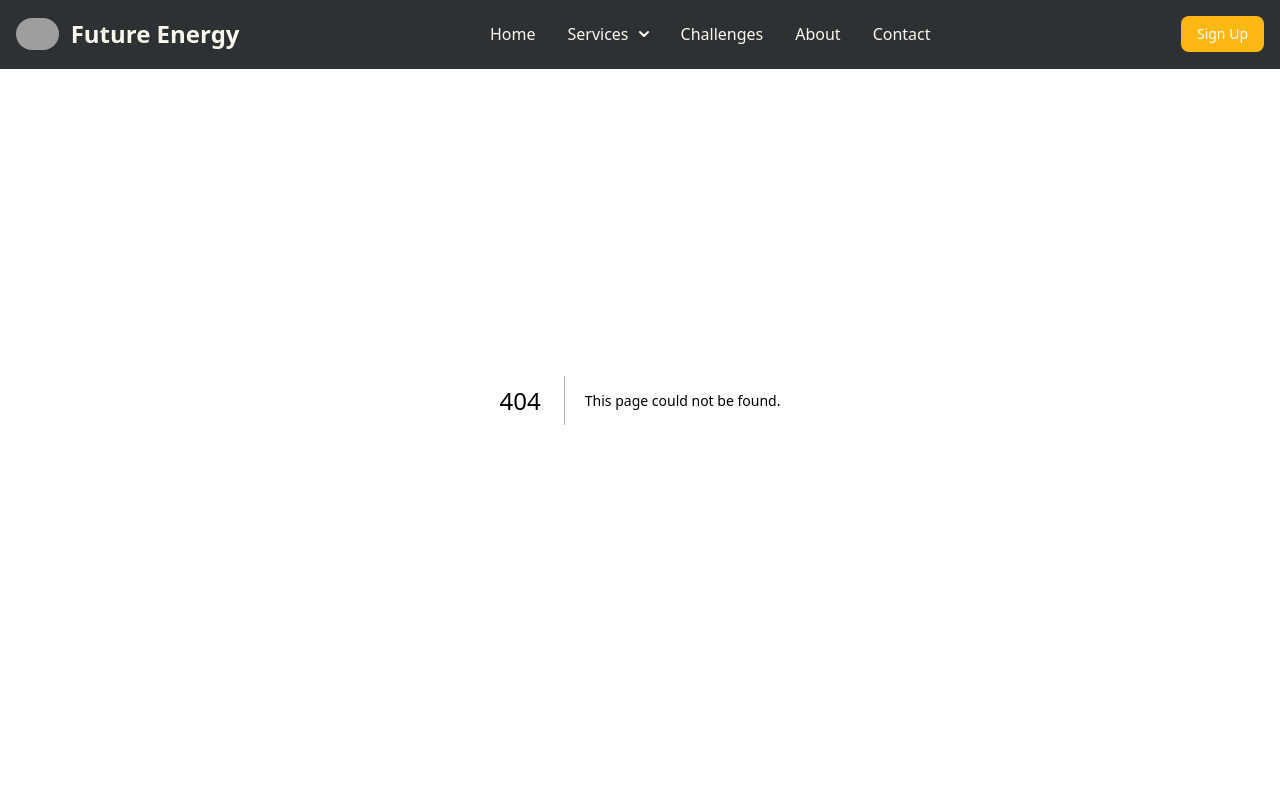
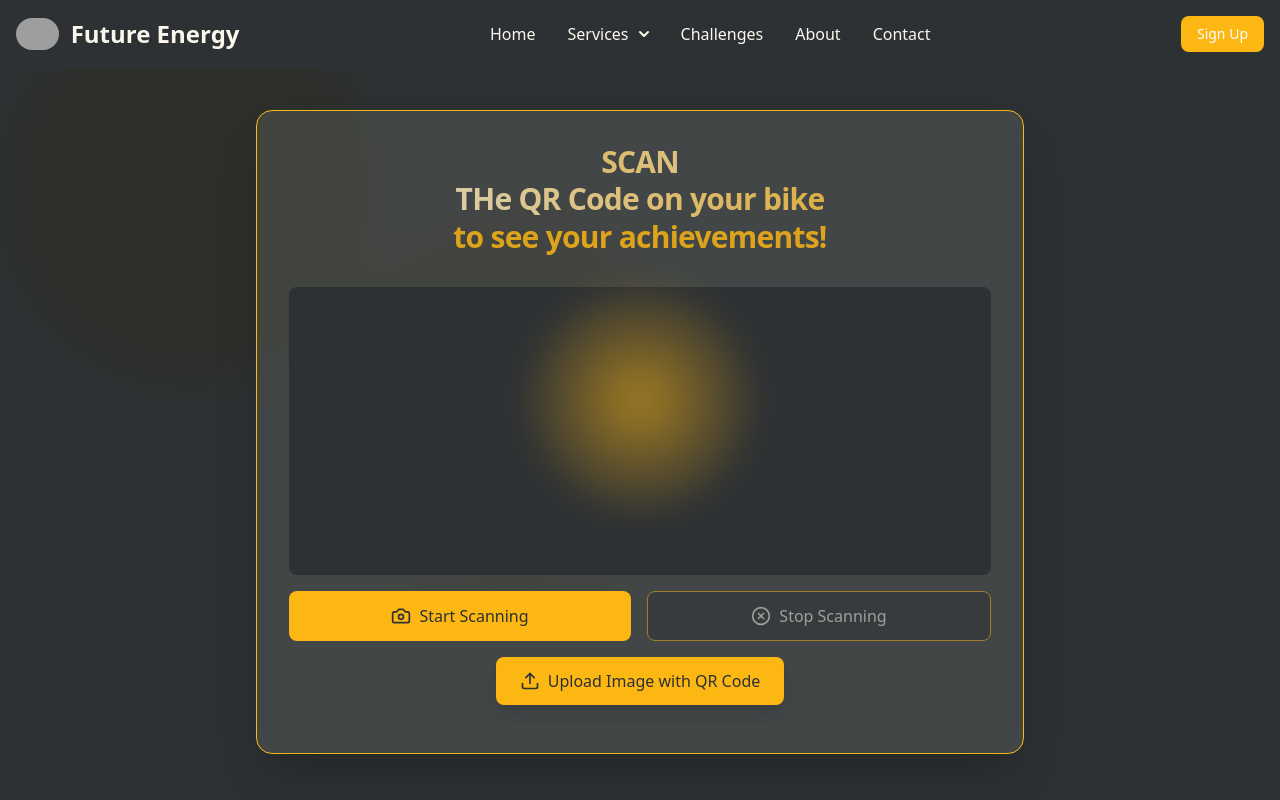
Before and after one commit to Eco-Sustainable-System/EcoTrackerSystem, a Next.js app in the folder eco-action-tracker/: page /qr in a window 1280 px wide. Before the commit this address had no page. Shown: the top 800 px of the page. Built offline with nearby package versions, Linux system fonts and the light colour scheme; grey boxes are pictures that could not be loaded.

Commit message:
create a pull request

```diff
--- a/eco-action-tracker/package.json
+++ b/eco-action-tracker/package.json
@@ -13,12 +13,15 @@
     "@react-three/drei": "^9.114.3",
     "@react-three/fiber": "^8.17.10",
     "@react-three/postprocessing": "^2.16.3",
+    "html5-qrcode": "^2.3.8",
     "js-cookie": "^3.0.5",
+    "jsqr": "^1.4.0",
     "next": "^14.0.0",
     "next-auth": "^4.24.8",
     "react": "^18.2.0",
     "react-dom": "^18.2.0",
     "react-qr-code": "^2.0.15",
+    "react-qr-scanner": "^1.0.0-alpha.11",
     "react-toastify": "^10.0.5",
     "recharts": "^2.13.0",
     "sweetalert2": "^11.14.2",
--- a/eco-action-tracker/src/app/Sidebar.css
+++ b/eco-action-tracker/src/app/Sidebar.css
@@ -23,3 +23,20 @@
   scrollbar-width: thin; /* "auto" or "thin" */
   scrollbar-color: #000000 rgba(0, 0, 0, 0.1); /* thumb and track color */
 }
+
+/* For WebKit browsers (Chrome, Safari, etc.) */
+::-webkit-scrollbar {
+  width: 8px; /* Adjust width if needed */
+}
+
+::-webkit-scrollbar-track {
+  background: black; /* Track background */
+}
+
+::-webkit-scrollbar-thumb {
+  background-color: black; /* Scrollbar handle */
+  border-radius: 10px; /* Optional: for rounded scrollbars */
+  border: 2px solid black; /* Optional: for space around the handle */
+}
+
+/* For Firefox */
--- a/eco-action-tracker/src/app/globals.css
+++ b/eco-action-tracker/src/app/globals.css
@@ -1,3 +1,46 @@
 @tailwind base;
 @tailwind components;
 @tailwind utilities;
+
+.energy-bolt {
+  width: 150px;
+  height: 250px;
+  background: linear-gradient(
+    135deg,
+    #fbbf24,
+    #f97316
+  ); /* Gradient for a fiery effect */
+  clip-path: polygon(
+    50% 0%,
+    60% 20%,
+    80% 20%,
+    65% 40%,
+    75% 40%,
+    50% 100%,
+    45% 60%,
+    35% 60%,
+    55% 40%,
+    40% 40%
+  ); /* Lightning bolt shape */
+  filter: drop-shadow(0 0 10px #60a5fa) drop-shadow(0 0 20px #60a5fa);
+  animation: energyPulse 3s ease-in-out infinite; /* Apply the pulse animation */
+  position: absolute;
+  cursor: move;
+}
+
+.energy-bolt:hover {
+  filter: drop-shadow(0 0 30px #60a5fa) drop-shadow(0 0 60px #60a5fa); /* Enhanced glow on hover */
+}
+
+@keyframes energyPulse {
+  0%,
+  100% {
+    filter: drop-shadow(0 0 10px #60a5fa) drop-shadow(0 0 20px #60a5fa);
+    transform: translate(-50%, -50%) scale(1);
+  }
+  50% {
+    filter: drop-shadow(0 0 20px #60a5fa) drop-shadow(0 0 40px #60a5fa)
+      drop-shadow(0 0 60px #60a5fa);
+    transform: translate(-50%, -50%) scale(1.05);
+  }
+}
--- /dev/null
+++ b/eco-action-tracker/src/app/qr/page.js
@@ -0,0 +1,229 @@
+"use client";
+import React, { useEffect, useRef, useState } from "react";
+import { Camera, Upload, XCircle } from "lucide-react";
+import QrScanner from "react-qr-scanner";
+import jsQR from "jsqr";
+
+const QRCodeReaderPage = () => {
+  const [qrCodeMessage, setQrCodeMessage] = useState(null);
+  const [scanning, setScanning] = useState(false);
+  const [loading, setLoading] = useState(false);
+  const [errorMessage, setErrorMessage] = useState(null);
+  const [uploadedImage, setUploadedImage] = useState(null); // New state for the uploaded image
+  const [neonPosition, setNeonPosition] = useState({ x: 50, y: 50 });
+  const [isDragging, setIsDragging] = useState(false);
+
+  const containerRef = useRef(null);
+
+  const startScanning = () => {
+    setScanning(true);
+  };
+
+  const stopScanning = () => {
+    setScanning(false);
+  };
+
+  const handleScan = (data) => {
+    if (data) {
+      if (typeof data === "string") {
+        setQrCodeMessage(data);
+      } else if (data.text) {
+        setQrCodeMessage(data.text);
+      }
+      stopScanning();
+    }
+  };
+
+  const handleError = (err) => {
+    setErrorMessage("Error reading QR Code.");
+    console.error(err);
+  };
+
+  const handleImageUpload = (event) => {
+    const file = event.target.files[0];
+    if (file) {
+      const reader = new FileReader();
+      reader.onload = (e) => {
+        const imageDataUrl = e.target.result;
+        setUploadedImage(imageDataUrl); // Set the uploaded image to state
+
+        const img = new Image();
+        img.onload = () => {
+          // Create a canvas to decode the image
+          const canvas = document.createElement("canvas");
+          const ctx = canvas.getContext("2d");
+          canvas.width = img.width;
+          canvas.height = img.height;
+          ctx.drawImage(img, 0, 0);
+
+          // Get image data and decode the QR code
+          const imageData = ctx.getImageData(0, 0, canvas.width, canvas.height);
+          const code = jsQR(imageData.data, imageData.width, imageData.height);
+
+          if (code) {
+            setQrCodeMessage(code.data);
+          } else {
+            setErrorMessage("No QR code found in the image.");
+          }
+        };
+        img.src = imageDataUrl;
+      };
+      reader.readAsDataURL(file);
+    }
+  };
+
+  const handleMouseDown = (e) => {
+    setIsDragging(true);
+  };
+
+  const handleMouseMove = (e) => {
+    if (isDragging && containerRef.current) {
+      const containerRect = containerRef.current.getBoundingClientRect();
+      const x = ((e.clientX - containerRect.left) / containerRect.width) * 100;
+      const y = ((e.clientY - containerRect.top) / containerRect.height) * 100;
+      setNeonPosition({ x, y });
+    }
+  };
+
+  const handleMouseUp = () => {
+    setIsDragging(false);
+  };
+
+  useEffect(() => {
+    document.addEventListener("mousemove", handleMouseMove);
+    document.addEventListener("mouseup", handleMouseUp);
+    return () => {
+      document.removeEventListener("mousemove", handleMouseMove);
+      document.removeEventListener("mouseup", handleMouseUp);
+    };
+  }, [isDragging]);
+
+  return (
+    <div
+      ref={containerRef}
+      className="flex flex-col items-center justify-center min-h-screen bg-[#2d3134] text-[#faf8ed] p-4 overflow-hidden relative pt-20"
+    >
+      {/* Animated background elements */}
+      <div className="absolute inset-0 overflow-hidden">
+        <div className="absolute w-96 h-96 bg-[#fdb713] rounded-full mix-blend-multiply filter blur-xl opacity-20 animate-blob"></div>
+        <div className="absolute w-96 h-96 bg-[#faf8ed] rounded-full mix-blend-multiply filter blur-xl opacity-10 animate-blob animation-delay-2000 top-1/4 right-1/4"></div>
+        <div className="absolute w-96 h-96 bg-[#fdb713] rounded-full mix-blend-multiply filter blur-xl opacity-20 animate-blob animation-delay-4000 bottom-1/4 left-1/4"></div>
+      </div>
+
+      {/* Energy Shape */}
+      <div
+        className="absolute cursor-move"
+        style={{
+          width: "250px",
+          height: "250px",
+          left: `${neonPosition.x}%`,
+          top: `${neonPosition.y}%`,
+          transform: "translate(-50%, -50%)",
+          zIndex: 50,
+          background:
+            "radial-gradient(circle, rgba(253,183,19,0.6) 0%, rgba(253,183,19,0) 70%)",
+          filter: "blur(15px)",
+          animation: "pulse 2s infinite",
+        }}
+        onMouseDown={handleMouseDown}
+      ></div>
+
+      <div className="w-full max-w-3xl max-h-[800px] relative z-10 bg-[#faf8ed] bg-opacity-10  p-8 rounded-2xl shadow-2xl backdrop-blur-lg border border-[#fdb713]">
+        <h1 className="text-3xl font-bold mb-8 text-center leading-tight tracking-tight">
+          <span className="block text-transparent bg-clip-text bg-gradient-to-r from-[#fdb713] to-[#faf8ed] animate-pulse">
+            SCAN
+          </span>
+          <span className="block text-transparent bg-clip-text bg-gradient-to-r from-[#faf8ed] to-[#fdb713] animate-pulse animation-delay-1000">
+            THe QR Code on your bike
+          </span>
+          <span className="block text-[#fdb713] animate-pulse animation-delay-2000">
+            to see your achievements!
+          </span>
+        </h1>
+
+        {errorMessage && (
+          <div className="bg-red-600 text-[#faf8ed] p-4 rounded-md mb-4 shadow-lg">
+            <strong className="font-bold">Error:</strong> {errorMessage}
+          </div>
+        )}
+
+        <div className="min-w-64 h-72 pb-4 mb-4 bg-[#2d3134] rounded-lg overflow-hidden relative">
+          {scanning && (
+            <QrScanner
+              delay={300}
+              onError={handleError}
+              onScan={handleScan}
+              style={{ width: "100%", height: "100%" }}
+            />
+          )}
+
+          {/* Render uploaded image if available */}
+          {uploadedImage && (
+            <img
+              src={uploadedImage}
+              alt="Uploaded QR Code"
+              className="absolute inset-0 w-72 h-72 object-center ml-48"
+            />
+          )}
+        </div>
+
+        {loading && (
+          <div className="flex justify-center mb-4">
+            <div className="animate-spin rounded-full h-12 w-12 border-t-2 border-b-2 border-[#fdb713]"></div>
+          </div>
+        )}
+
+        <div className="flex space-x-4 mb-4">
+          <button
+            onClick={startScanning}
+            className={`flex-1 px-4 py-3 bg-[#fdb713] rounded-lg transition-all duration-300 transform hover:scale-105 focus:outline-none focus:ring-2 focus:ring-[#faf8ed] flex items-center justify-center text-[#2d3134] ${
+              scanning ? "opacity-50 cursor-not-allowed" : ""
+            }`}
+            disabled={scanning}
+          >
+            <Camera className="mr-2" size={20} />
+            Start Scanning
+          </button>
+          <button
+            onClick={stopScanning}
+            className={`flex-1 px-4 py-3 bg-[#2d3134] border border-[#fdb713] rounded-lg transition-all duration-300 transform hover:scale-105 focus:outline-none focus:ring-2 focus:ring-[#fdb713] flex items-center justify-center text-[#faf8ed] ${
+              !scanning ? "opacity-50 cursor-not-allowed" : ""
+            }`}
+            disabled={!scanning}
+          >
+            <XCircle className="mr-2" size={20} />
+            Stop Scanning
+          </button>
+        </div>
+
+        <div className="flex flex-col items-center mb-4">
+          <label
+            htmlFor="qr-upload"
+            className="px-6 py-3 bg-[#fdb713] rounded-lg cursor-pointer transition-all duration-300 transform hover:scale-105 focus:outline-none focus:ring-2 focus:ring-[#faf8ed] flex items-center shadow-lg text-[#2d3134]"
+          >
+            <Upload className="mr-2" size={20} />
+            Upload Image with QR Code
+          </label>
+          <input
+            type="file"
+            id="qr-upload"
+            accept="image/*"
+            className="hidden"
+            onChange={handleImageUpload}
+          />
+        </div>
+
+        {qrCodeMessage && (
+          <div className="mt-6 p-6 bg-[#2d3134] rounded-lg border border-[#fdb713] shadow-lg">
+            <p className="text-xl font-semibold mb-3 text-[#fdb713]">
+              Scanned QR Code:
+            </p>
+            <p className="break-words text-[#faf8ed]">{qrCodeMessage}</p>
+          </div>
+        )}
+      </div>
+    </div>
+  );
+};
+
+export default QRCodeReaderPage;
```
Also changed, not shown: 1 other file (tests, documents, lock files or other folders).
